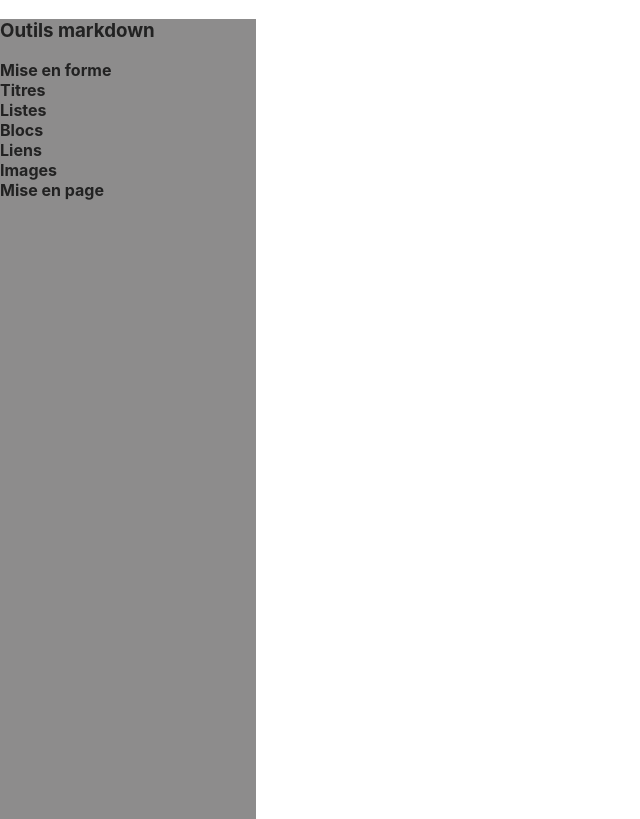
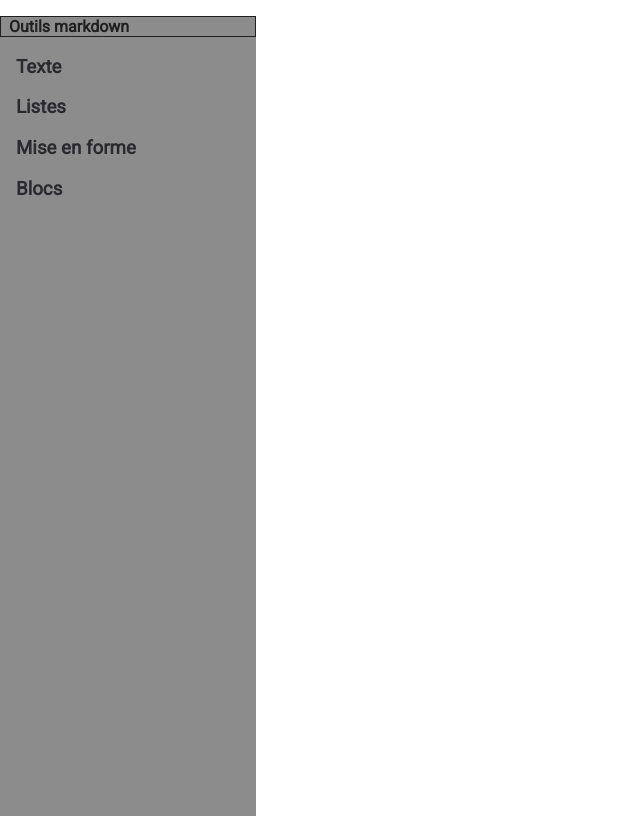
Before and after one commit to XeniaR1S/markode, a React (Create React App) app in the folder markode/: page / in a window 1280 px wide. Shown: the whole page, without its empty margins (0-640 px from the left). Built offline with nearby package versions, Linux system fonts and the light colour scheme.

Commit message:
change techno for nav Tool

```diff
--- a/markode/public/index.html
+++ b/markode/public/index.html
@@ -25,6 +25,10 @@
       Learn how to configure a non-root public URL by running `npm run build`.
     -->
     <title>marKode</title>
+    <link
+      href="https://fonts.googleapis.com/css?family=Roboto&display=swap"
+      rel="stylesheet"
+    />
   </head>
   <body>
     <noscript>You need to enable JavaScript to run this app.</noscript>
--- a/markode/src/App.css
+++ b/markode/src/App.css
@@ -1,3 +1,10 @@
+/* ---------- GENERAL --------------- */
+body {
+  font-family: 'Roboto', sans-serif;
+}
+
+/* ///////////////////////////////////////////////////////// */
+
 /* ---------- BEGIN app.js ---------- */
 
 .app {
@@ -21,3 +28,52 @@
 }
 
 /* ---------- END main.js ---------- */
+
+/* ---------- BEGIN NavTool.js ----- */
+.titleTool {
+  padding-left: .5em;
+  border: 1px solid #1f1f20;
+  color: #1f1f20;
+
+}
+
+.navTool {
+  width: 20%;
+  height: 100vh;
+  background-color: #8d8c8c;
+  color: #222;
+}
+
+.titleTool {
+  font-weight: bold;
+  font-size: 1em;
+  cursor: pointer;
+}
+
+.accordion {
+  margin-left: 1em;
+}
+
+.accordion section h5 {
+  display: none;
+  margin-left: 1.5em;
+  color: rgb(70, 71, 80);
+  cursor: pointer;
+  transition: 0.3s;
+}
+
+.accordion section a {
+  color: rgb(41, 41, 46);
+  text-decoration: none;
+}
+
+.accordion section a:hover {
+  text-decoration: underline;
+}
+
+.accordion section:target h5 {
+  /* margin-left: 12em; */
+  display: block;
+}
+
+/* ---------- END NavTool.js --------- */
--- a/markode/src/components/navTools/NavTools.js
+++ b/markode/src/components/navTools/NavTools.js
@@ -1,43 +1,45 @@
 import React, { Component } from 'react';
-import './navTools.css';
+import '../../App.css';
 import Collapsible from 'react-collapsible';
 
 export default class NavTools extends Component {
   render() {
     return (
       <div className="navTool">
-        <h3>Outils markdown</h3>
-        <Collapsible trigger="Mise en forme" className="titleTool">
-          <p>Gras</p>
-          <p>Italique</p>
-        </Collapsible>
-        <Collapsible trigger="Titres" className="titleTool">
-          <p>&lt; H1 &gt;</p>
-          <p>&lt; H2 &gt;</p>
-          <p>&lt; H3 &gt;</p>
-          <p>&lt; H4 &gt;</p>
-          <p>&lt; H5 &gt;</p>
-          <p>&lt; H6 &gt;</p>
-        </Collapsible>
-        <Collapsible trigger="Listes" className="titleTool">
-          <p>Listes à puces</p>
-          <p>Listes numérotées</p>
-          <p>Listes imbriquées</p>
-        </Collapsible>
-        <Collapsible trigger="Blocs" className="titleTool">
-          <p>Blocs de citation</p>
-          <p>Code incorporé</p>
-          <p>Blocs de code</p>
-        </Collapsible>
-        <Collapsible trigger="Liens" className="titleTool">
-          <p>Liens vers les tickets</p>
-          <p>Images servant de liens</p>
-        </Collapsible>
-        <Collapsible trigger="Images" className="titleTool"></Collapsible>
-        <Collapsible trigger="Mise en page" className="titleTool">
-          <p>Ligne de séparation horizontale</p>
-          <p>Italique</p>
-        </Collapsible>
+        <h3 className="titleTool">Outils markdown</h3>
+        <div className="accordion">
+          <section id="item1">
+            <a href="#item1">
+              <h3>Texte</h3>
+            </a>
+            <h5>Gras</h5>
+            <h5>Italique</h5>
+            <h5>Souligné</h5>
+            <h5>Barré</h5>
+          </section>
+          <section id="item2">
+            <a href="#item2">
+              <h3>Listes</h3>
+            </a>
+            <h5>Listes à puces</h5>
+            <h5>Listes numérotées</h5>
+            <h5>Listes imbriquées</h5>
+          </section>
+          <section id="item3">
+            <a href="#item3">
+              <h3>Mise en forme</h3>
+            </a>
+            <h5>Ligne de séparation horizontale</h5>
+          </section>
+          <section id="item4">
+            <a href="#item4">
+              <h3>Blocs</h3>
+            </a>
+            <h5>Blocs de citation</h5>
+            <h5>Code incorporé</h5>
+            <h5>Blocs de code</h5>
+          </section>
+        </div>
       </div>
     );
   }
--- a/markode/src/components/navTools/navTools.css
+++ /dev/null
@@ -1,12 +0,0 @@
-.navTool {
-    width: 20%;
-    height: 100vh;
-    background-color: #8d8c8c;
-    color: #222;
-}
-
-.titleTool {
-    font-weight: bold;
-    font-size: 1em;
-    cursor: pointer;
-}
```
Also changed, not shown: 1 other file (tests, documents, lock files or other folders).
